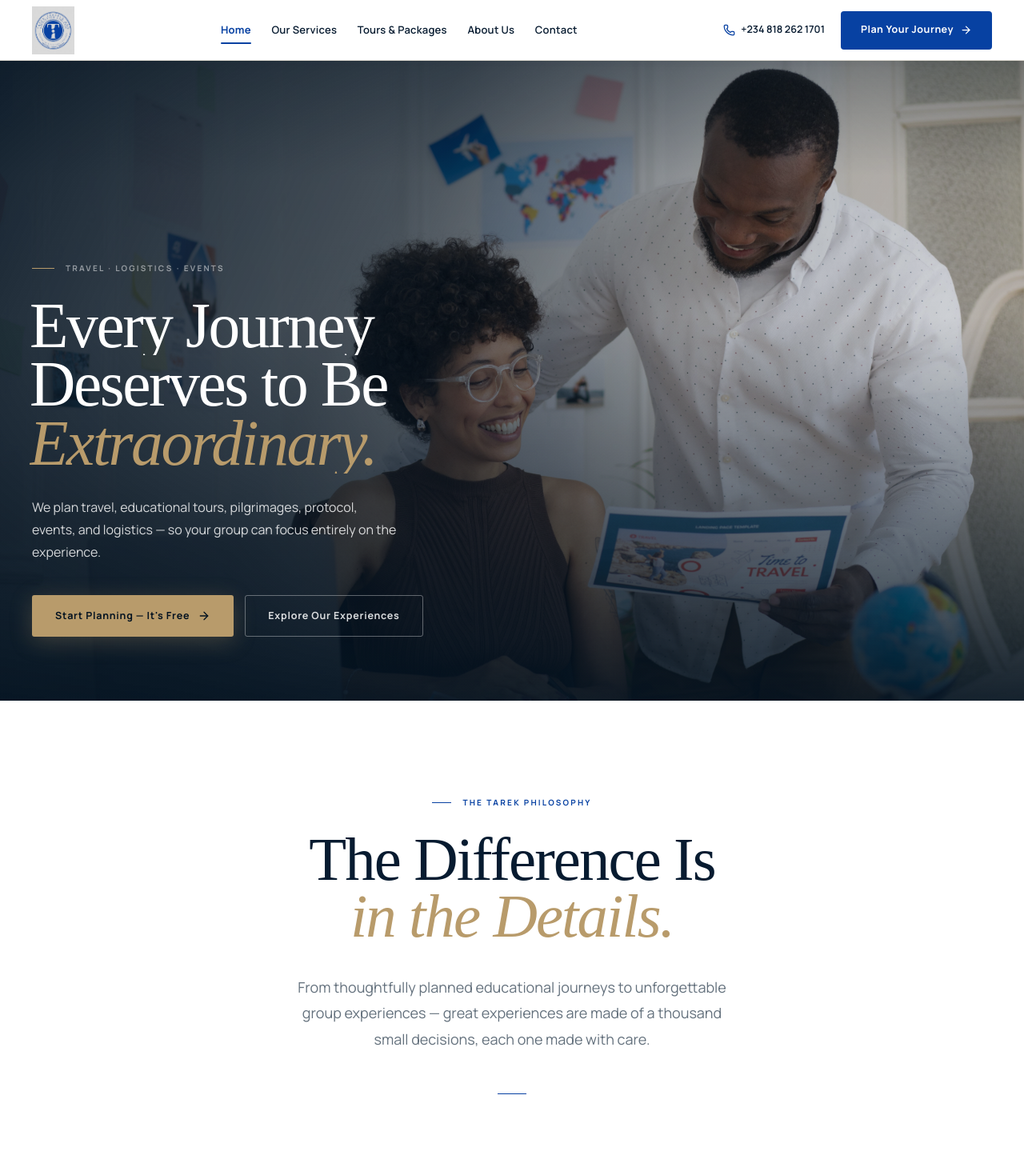
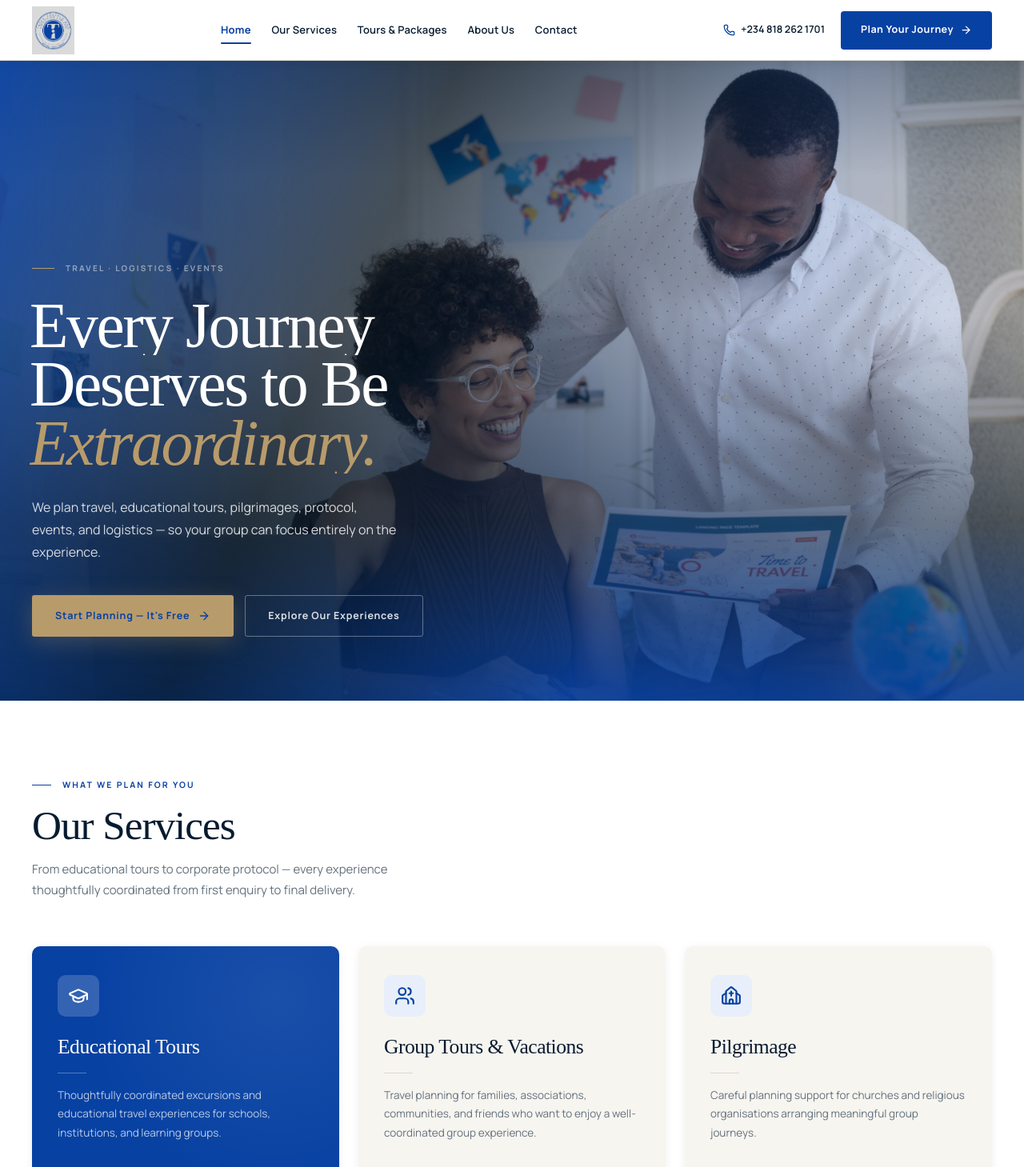
Before and after one commit to lawtg/Tarek, a React (Vite) app: page / in a window 1280 px wide. Shown: the top 1459 px of the page at 80% size. Built offline with nearby package versions, Linux system fonts and the light colour scheme; the HTML template or start-up script is replaced by a standard one; a web font is replaced by a local one.

Commit message:
Redesign homepage: logo blue throughout, remove philosophy, swap about columns, tighten spacing

```diff
--- a/src/app/pages.tsx
+++ b/src/app/pages.tsx
@@ -132,7 +132,6 @@ export function Home() {
   const audienceReveal = useReveal()
   const processReveal = useReveal()
   const packagesReveal = useReveal()
-  const philosophyReveal = useReveal(0.2)
 
   return (
     <>
@@ -192,29 +191,6 @@ export function Home() {
       </section>
 
       {/* ════════════════════════════════════════════════════════════════
-          SECTION 02 — BRAND PHILOSOPHY (quiet editorial pause)
-      ════════════════════════════════════════════════════════════════ */}
-      <section
-        className={`philosophy reveal-section${philosophyReveal.visible ? " is-visible" : ""}`}
-        ref={philosophyReveal.ref as React.RefObject<HTMLElement>}
-      >
-        <div className="philosophy__inner">
-          <p className="philosophy__eyebrow reveal-item" style={{ "--delay": "0ms" } as React.CSSProperties}>
-            <span aria-hidden="true" />The Tarek Philosophy
-          </p>
-          <h2 className="reveal-item" style={{ "--delay": "80ms" } as React.CSSProperties}>
-            The Difference Is<br /><em>in the Details.</em>
-          </h2>
-          <p className="philosophy__body reveal-item" style={{ "--delay": "160ms" } as React.CSSProperties}>
-            From thoughtfully planned educational journeys to unforgettable group
-            experiences — great experiences are made of a thousand small decisions,
-            each one made with care.
-          </p>
-          <div className="philosophy__rule reveal-item" style={{ "--delay": "240ms" } as React.CSSProperties} />
-        </div>
-      </section>
-
-      {/* ════════════════════════════════════════════════════════════════
           SECTION 03 — WHAT WE CREATE (services card grid)
       ════════════════════════════════════════════════════════════════ */}
       <section
@@ -252,16 +228,7 @@ export function Home() {
         ref={aboutReveal.ref as React.RefObject<HTMLElement>}
       >
         <div className="container about-grid">
-          <div className="about-image reveal-item" style={{ "--delay": "0ms" } as React.CSSProperties}>
-            <div className="about-image__frame">
-              <img src={images.about} alt="Thoughtful planning in action" loading="lazy" />
-            </div>
-            <div className="about-image__tag">
-              <span>Excellent &amp; Exceptional</span>
-              <strong>Service.</strong>
-            </div>
-          </div>
-          <div className="about-copy reveal-item" style={{ "--delay": "200ms" } as React.CSSProperties}>
+          <div className="about-copy reveal-item" style={{ "--delay": "0ms" } as React.CSSProperties}>
             <Eyebrow>THE TAREK STORY</Eyebrow>
             <h2>Travel &amp; Events,
             Planned Right.</h2>
@@ -281,6 +248,15 @@ export function Home() {
             <Link className="text-link" to="/about">
               Discover Our Story <ArrowRight size={16} />
             </Link>
+          </div>
+          <div className="about-image reveal-item" style={{ "--delay": "150ms" } as React.CSSProperties}>
+            <div className="about-image__frame">
+              <img src={images.about} alt="Thoughtful planning in action" loading="lazy" />
+            </div>
+            <div className="about-image__tag">
+              <span>Excellent &amp; Exceptional</span>
+              <strong>Service.</strong>
+            </div>
           </div>
         </div>
       </section>
--- a/src/index.css
+++ b/src/index.css
@@ -3,7 +3,7 @@
 
 @theme {
   --color-navy: #071B30;
-  --color-navy-deep: #041321;
+  --color-navy-deep: #0741a2;
   --color-blue: #0741a2;
   --color-blue-dark: #05318a;
   --color-blue-light: #E8EFFA;
@@ -34,7 +34,7 @@
 /* ── TOKENS ──────────────────────────────────────────────────────────────── */
 :root {
   --navy: #071B30;
-  --navy-deep: #041321;
+  --navy-deep: #0741a2;
   --blue: #0741a2;
   --blue-dark: #05318a;
   --blue-light: #E8EFFA;
@@ -65,8 +65,8 @@
   .header-phone { display: none; }
   .header-right { gap: 0; }
 }
-.section { padding: 120px 0; }
-.section--sm { padding: 80px 0; }
+.section { padding: 96px 0; }
+.section--sm { padding: 64px 0; }
 
 /* ── SCROLL REVEAL ───────────────────────────────────────────────────────── */
 /*
@@ -321,21 +321,21 @@
   background:
     /* strong bottom-left vignette for copy legibility */
     linear-gradient(115deg,
-      rgba(4,19,33,.92) 0%,
+      rgba(7,65,162,.92) 0%,
       rgba(4,19,33,.7) 35%,
-      rgba(4,19,33,.25) 65%,
+      rgba(7,65,162,.25) 65%,
       rgba(4,19,33,.08) 100%
     ),
     /* bottom anchor — text area is always readable */
     linear-gradient(to top,
-      rgba(4,19,33,.9) 0%,
+      rgba(7,65,162,.9) 0%,
       rgba(4,19,33,.5) 28%,
-      rgba(4,19,33,.0) 60%
+      rgba(7,65,162,.0) 60%
     ),
     /* subtle top tint */
     linear-gradient(to bottom,
       rgba(4,19,33,.3) 0%,
-      rgba(4,19,33,.0) 18%
+      rgba(7,65,162,.0) 18%
     );
 }
 
@@ -629,10 +629,10 @@
   .hero__overlay {
     background:
       linear-gradient(to bottom,
-        rgba(4,19,33,.55) 0%,
-        rgba(4,19,33,.25) 30%,
-        rgba(4,19,33,.65) 65%,
-        rgba(4,19,33,.92) 100%
+        rgba(7,65,162,.55) 0%,
+        rgba(7,65,162,.25) 30%,
+        rgba(7,65,162,.65) 65%,
+        rgba(7,65,162,.92) 100%
       );
   }
 }
@@ -654,64 +654,7 @@
 
 
 
-/* ─────────────────────────────────────────────────────────────────────────
-   SECTION 02 — BRAND PHILOSOPHY
-───────────────────────────────────────────────────────────────────────── */
-.philosophy {
-  background: var(--white);
-  padding: 120px 0 110px;
-  border-bottom: 1px solid var(--border);
-}
-.philosophy__inner {
-  width: var(--container-narrow);
-  margin-inline: auto;
-  text-align: center;
-}
-/* Custom eyebrow — smaller, lettertracked, centered */
-.philosophy__eyebrow {
-  display: flex;
-  align-items: center;
-  justify-content: center;
-  gap: 14px;
-  color: var(--blue);
-  font-family: "Manrope", sans-serif;
-  font-size: 10px;
-  font-weight: 700;
-  letter-spacing: .22em;
-  text-transform: uppercase;
-  margin-bottom: 28px;
-}
-.philosophy__eyebrow span {
-  display: inline-block;
-  width: 24px;
-  height: 1px;
-  background: var(--blue);
-}
-.philosophy h2 {
-  font-size: clamp(46px, 6vw, 82px);
-  color: var(--navy);
-  line-height: .93;
-  letter-spacing: -.025em;
-  margin-bottom: 36px;
-}
-.philosophy h2 em {
-  color: var(--champagne);
-  font-style: italic;
-}
-.philosophy__body {
-  color: var(--slate);
-  font-size: 18px;
-  line-height: 1.8;
-  max-width: 560px;
-  margin-inline: auto;
-  font-weight: 400;
-}
-.philosophy__rule {
-  width: 36px;
-  height: 1px;
-  background: var(--blue);
-  margin: 52px auto 0;
-}
+
 
 /* ─────────────────────────────────────────────────────────────────────────
    PLANNING STRIP — overlaps hero bottom, white background
@@ -720,7 +663,7 @@
    SECTION 03 — SERVICES (card grid — reference-inspired)
 ───────────────────────────────────────────────────────────────────────── */
 .services-section {
-  background: var(--ivory);
+  background: var(--white);
   padding: 100px 0 88px;
   scroll-margin-top: 76px;
 }
@@ -752,8 +695,8 @@
 
 /* base card */
 .svc-card {
-  background: var(--white);
-  border-radius: 12px;
+  background: var(--ivory);
+  border-radius: 10px;
   padding: 36px 32px 32px;
   text-decoration: none;
   color: var(--navy);
@@ -915,7 +858,9 @@
   gap: 80px;
   align-items: center;
   padding: 100px 0 112px;
-}
+  direction: rtl; /* swap columns visually */
+}
+.about-grid > * { direction: ltr; } /* restore reading direction inside */
 .about-image { position: relative; }
 .about-image__frame {
   overflow: hidden;
@@ -1121,9 +1066,9 @@
   inset: 0;
   background: linear-gradient(
     to bottom,
-    rgba(4,19,33,.18) 0%,
-    rgba(4,19,33,.45) 50%,
-    rgba(4,19,33,.82) 100%
+    rgba(7,65,162,.18) 0%,
+    rgba(7,65,162,.45) 50%,
+    rgba(7,65,162,.82) 100%
   );
 }
 
@@ -1305,6 +1250,17 @@
   grid-template-columns: repeat(4, 1fr);
   border-top: 2px solid var(--blue);
   position: relative;
+}
+/* dashed connector line between step numbers */
+.process-list::after {
+  content: "";
+  position: absolute;
+  top: 32px;
+  left: 12%;
+  right: 12%;
+  height: 1px;
+  border-top: 1px dashed var(--border);
+  pointer-events: none;
 }
 .process-item {
   padding: 40px 32px 40px 0;
@@ -1516,8 +1472,8 @@
   inset: 0;
   background:
     linear-gradient(100deg,
-      rgba(4,19,33,.92) 0%,
-      rgba(4,19,33,.65) 45%,
+      rgba(7,65,162,.92) 0%,
+      rgba(7,65,162,.65) 45%,
       rgba(4,19,33,.2) 100%
     );
 }
@@ -1585,7 +1541,7 @@
 /* ─────────────────────────────────────────────────────────────────────────
    FOOTER
 ───────────────────────────────────────────────────────────────────────── */
-.site-footer { background: var(--navy-deep); color: rgba(255,255,255,.5); padding: 80px 0 28px; }
+.site-footer { background: #071B30; color: rgba(255,255,255,.5); padding: 80px 0 28px; }
 .footer-grid { display: grid; grid-template-columns: 2fr .7fr 1fr 1.1fr; gap: 60px; }
 .footer-brand p { max-width: 380px; font-size: 12px; line-height: 1.85; margin: 16px 0 16px; }
 .footer-brand > strong { color: rgba(255,255,255,.65); font-family: "Instrument Serif", serif; font-weight: 400; font-size: 17px; }
@@ -1605,7 +1561,7 @@
 .page-hero--image { min-height: 540px; color: white; }
 .page-hero--image::after { display: none; }
 .page-hero > img { position: absolute; inset: 0; width: 100%; height: 100%; object-fit: cover; }
-.page-hero--image::before { content: ""; position: absolute; inset: 0; z-index: 1; background: linear-gradient(90deg, rgba(4,19,33,.88), rgba(4,19,33,.38)); }
+.page-hero--image::before { content: ""; position: absolute; inset: 0; z-index: 1; background: linear-gradient(90deg, rgba(7,65,162,.88), rgba(7,65,162,.38)); }
 .page-hero__content { position: relative; z-index: 2; }
 .page-hero h1 { max-width: 860px; font-size: clamp(44px, 6vw, 78px); line-height: .97; }
 .page-hero:not(.page-hero--image) h1 { color: var(--navy); }
@@ -1761,8 +1717,8 @@
   .mobile-menu.is-open nav > a:not(.button) { opacity: 1; transform: translateX(0); }
   .mobile-menu nav > a:not(.button):hover { color: var(--champagne); }
   .mobile-menu .button { margin: 20px 0; }
-  .philosophy { padding: 100px 0; }
-  .philosophy h2 { font-size: clamp(38px, 8vw, 58px); }
+
+
 
   .about-grid { grid-template-columns: 1fr; gap: 56px; padding: 80px 0; }
   .about-image__frame img { height: 460px; }
@@ -1790,7 +1746,7 @@
   .services-list article > a { grid-column: 3; }
   .empty-info { grid-template-columns: 1fr; }
   .promise { min-height: 580px; }
-  .mobile-contact-bar { position: fixed; z-index: 60; left: 0; right: 0; bottom: 0; height: 56px; display: grid; grid-template-columns: 1fr 1fr; box-shadow: 0 -6px 24px rgba(4,19,33,.12); }
+  .mobile-contact-bar { position: fixed; z-index: 60; left: 0; right: 0; bottom: 0; height: 56px; display: grid; grid-template-columns: 1fr 1fr; box-shadow: 0 -6px 24px rgba(7,65,162,.12); }
   .mobile-contact-bar a { display: flex; align-items: center; justify-content: center; gap: 8px; background: white; color: var(--navy); text-decoration: none; font-size: 12px; font-weight: 800; }
   .mobile-contact-bar a:last-child { color: white; background: var(--blue); font-weight: 800; }
   .mobile-whatsapp-btn { color: white; background: var(--blue); display: flex; align-items: center; justify-content: center; gap: 8px; font-size: 12px; font-weight: 800; }
@@ -1805,8 +1761,8 @@
   :root { --container: calc(100% - 40px); }
   .site-header { height: 64px; }
   .logo-img { height: 48px; }
-  .philosophy { padding: 80px 0; }
-  .philosophy h2 { font-size: clamp(34px, 10vw, 48px); }
+
+
   .about-image__frame img { height: 360px; border-radius: 3px 50px 3px 3px; }
   .about-image__tag { display: none; }
 
```
